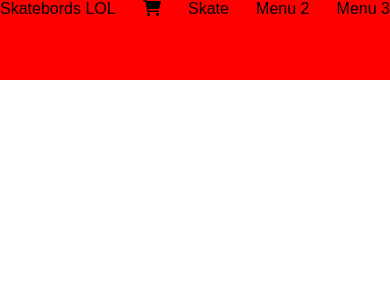
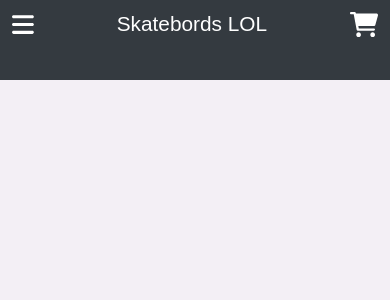
Before and after one commit to K1-RA/code_collaborate_shop, a Next.js app: page / in a window 390 px wide. Shown: the top 300 px of the page. Built offline with nearby package versions, Linux system fonts and the light colour scheme; a web font is replaced by a local one.

Commit message:
navbar merge fix and components index file fix

```diff
--- a/components/Navbar/Navbar.js
+++ b/components/Navbar/Navbar.js
@@ -1,22 +1,61 @@
 import styles from './Navbar.module.scss';
+import { useState } from 'react';
 
 export default function Navbar() {
+	const [isActive, setActive] = useState('false');
+
+	const handleToggle = () => {
+		setActive(!isActive);
+	};
+
+	console.log(isActive);
+
 	return (
 		<nav className={styles.navbar}>
 			<ul>
-				<li>Skatebords LOL</li>
+				<li>
+					<button className={styles.hamburger} onClick={handleToggle}>
+						<svg
+							className={styles.hamburgerColor}
+							xmlns='http://www.w3.org/2000/svg'
+							viewBox='0 0 448 512'
+						>
+							<path d='M0 96C0 78.33 14.33 64 32 64H416C433.7 64 448 78.33 448 96C448 113.7 433.7 128 416 128H32C14.33 128 0 113.7 0 96zM0 256C0 238.3 14.33 224 32 224H416C433.7 224 448 238.3 448 256C448 273.7 433.7 288 416 288H32C14.33 288 0 273.7 0 256zM416 448H32C14.33 448 0 433.7 0 416C0 398.3 14.33 384 32 384H416C433.7 384 448 398.3 448 416C448 433.7 433.7 448 416 448z' />
+						</svg>
+					</button>
+				</li>
+
+				<li className={styles.logo}>Skatebords LOL</li>
 				<li>
 					<svg xmlns='http://www.w3.org/2000/svg' viewBox='0 0 576 512'>
 						<path d='M96 0C107.5 0 117.4 8.19 119.6 19.51L121.1 32H541.8C562.1 32 578.3 52.25 572.6 72.66L518.6 264.7C514.7 278.5 502.1 288 487.8 288H170.7L179.9 336H488C501.3 336 512 346.7 512 360C512 373.3 501.3 384 488 384H159.1C148.5 384 138.6 375.8 136.4 364.5L76.14 48H24C10.75 48 0 37.25 0 24C0 10.75 10.75 0 24 0H96zM128 464C128 437.5 149.5 416 176 416C202.5 416 224 437.5 224 464C224 490.5 202.5 512 176 512C149.5 512 128 490.5 128 464zM512 464C512 490.5 490.5 512 464 512C437.5 512 416 490.5 416 464C416 437.5 437.5 416 464 416C490.5 416 512 437.5 512 464z' />
 					</svg>
 				</li>
-				<li>Skate</li>
-				<li>Menu 2</li>
-				<li>Menu 3</li>
+
+				<li
+					className={`${styles.hideLinks} ${
+						!isActive ? styles.showLinks : null
+					}`}
+				>
+					Skate
+				</li>
+				<li
+					className={`${styles.hideLinks} ${
+						!isActive ? styles.showLinks : null
+					}`}
+				>
+					Menu 2
+				</li>
+				<li
+					className={`${styles.hideLinks} ${
+						!isActive ? styles.showLinks : null
+					}`}
+				>
+					Menu 3
+				</li>
 			</ul>
 		</nav>
 	);
 }
 {
-	/* <svg xmlns="http://www.w3.org/2000/svg" viewBox="0 0 448 512"><path d="M0 96C0 78.33 14.33 64 32 64H416C433.7 64 448 78.33 448 96C448 113.7 433.7 128 416 128H32C14.33 128 0 113.7 0 96zM0 256C0 238.3 14.33 224 32 224H416C433.7 224 448 238.3 448 256C448 273.7 433.7 288 416 288H32C14.33 288 0 273.7 0 256zM416 448H32C14.33 448 0 433.7 0 416C0 398.3 14.33 384 32 384H416C433.7 384 448 398.3 448 416C448 433.7 433.7 448 416 448z"/></svg> */
 }
--- a/components/Navbar/Navbar.module.scss
+++ b/components/Navbar/Navbar.module.scss
@@ -1,19 +1,65 @@
 .navbar {
+	background-color: #343a40;
 	height: 80px;
+	position: sticky;
+	padding: 3%;
+	top: 0;
+	z-index: 100000;
 
 	svg {
+		fill: white;
+		font-size: 25px;
 		height: 1em;
 	}
 
 	ul {
 		display: flex;
+		flex-wrap: wrap;
 		justify-content: space-between;
 		list-style: none;
+	}
+
+	.logo {
+		color: white;
+		font-size: 1.3rem;
+	}
+
+	.hideLinks {
+		@media screen and (max-width: 1024px) {
+			display: none;
+			width: 100%;
+			flex-direction: column;
+		}
+	}
+
+	//class to be toggled on when clicked on hamburger menu
+	.showLinks {
+		@media screen and (max-width: 1024px) {
+			display: flex;
+
+			align-items: flex-start;
+			background-color: white;
+			padding-left: 5px;
+			border-bottom-color: lightgrey;
+			border-bottom-style: solid;
+			border-bottom-width: 1px;
+		}
+	}
+
+	.hamburger {
+		background-color: transparent;
+		border: 0;
+		cursor: pointer;
+		display: none;
+
+		@media screen and (max-width: 1024px) {
+			display: block;
+		}
 	}
 }
 
 @media screen and (max-width: 481px) {
 	.navbar {
-		background-color: red;
+		background-color: #343a40;
 	}
 }
--- /dev/null
+++ b/next.config.js
@@ -0,0 +1,6 @@
+/** @type {import('next').NextConfig} */
+const nextConfig = {
+  reactStrictMode: true,
+}
+
+module.exports = nextConfig
--- a/styles/globals.scss
+++ b/styles/globals.scss
@@ -6,6 +6,7 @@
 
 body {
 	font-family: 'Jockey One', sans-serif;
+	background-color: #f3eff5;
 }
 .grid-container {
 	display: grid;
```
Also changed, not shown: .eslintrc.json (added), .prettierrc.json (added), 1 other file (tests, documents, lock files or other folders).
